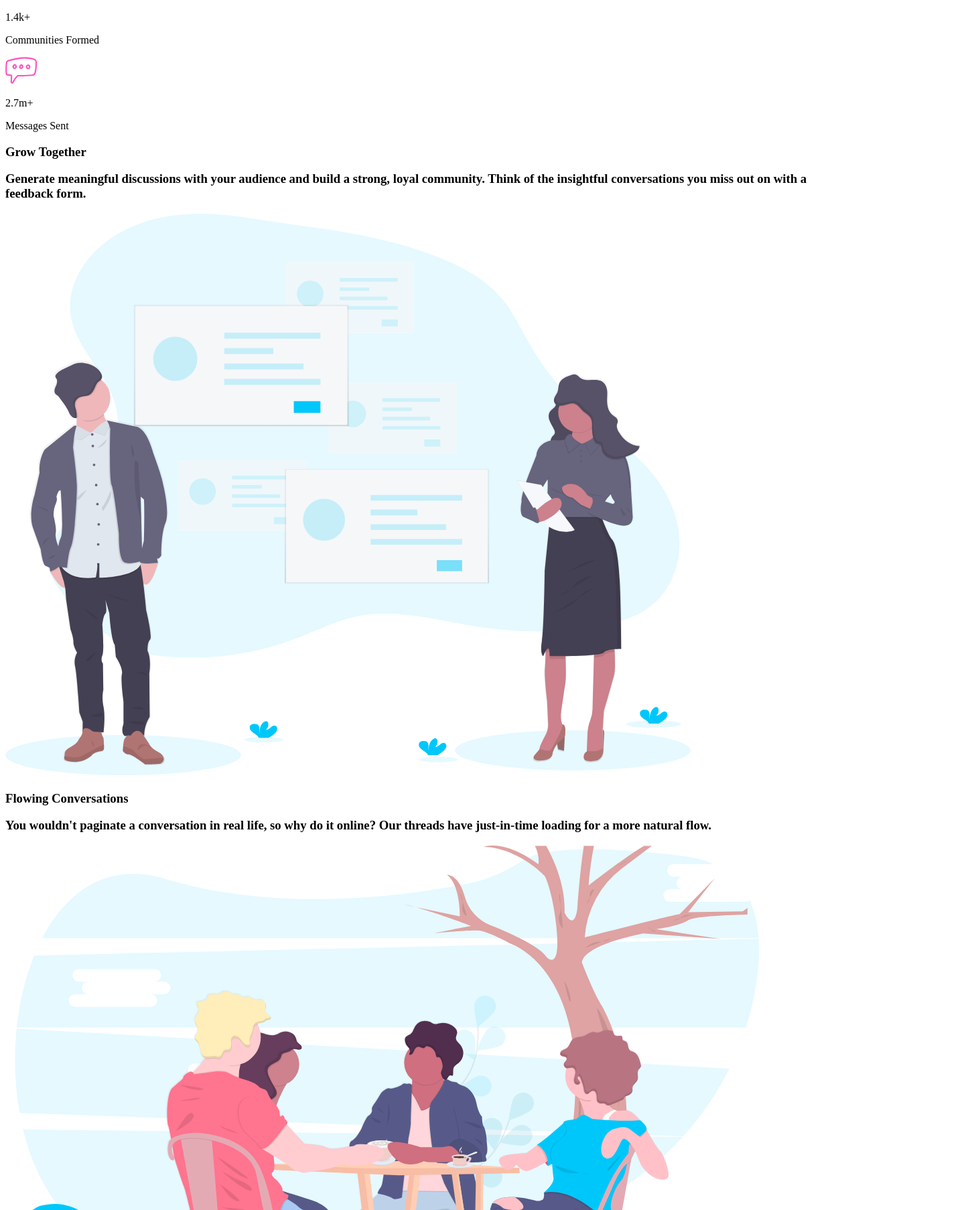
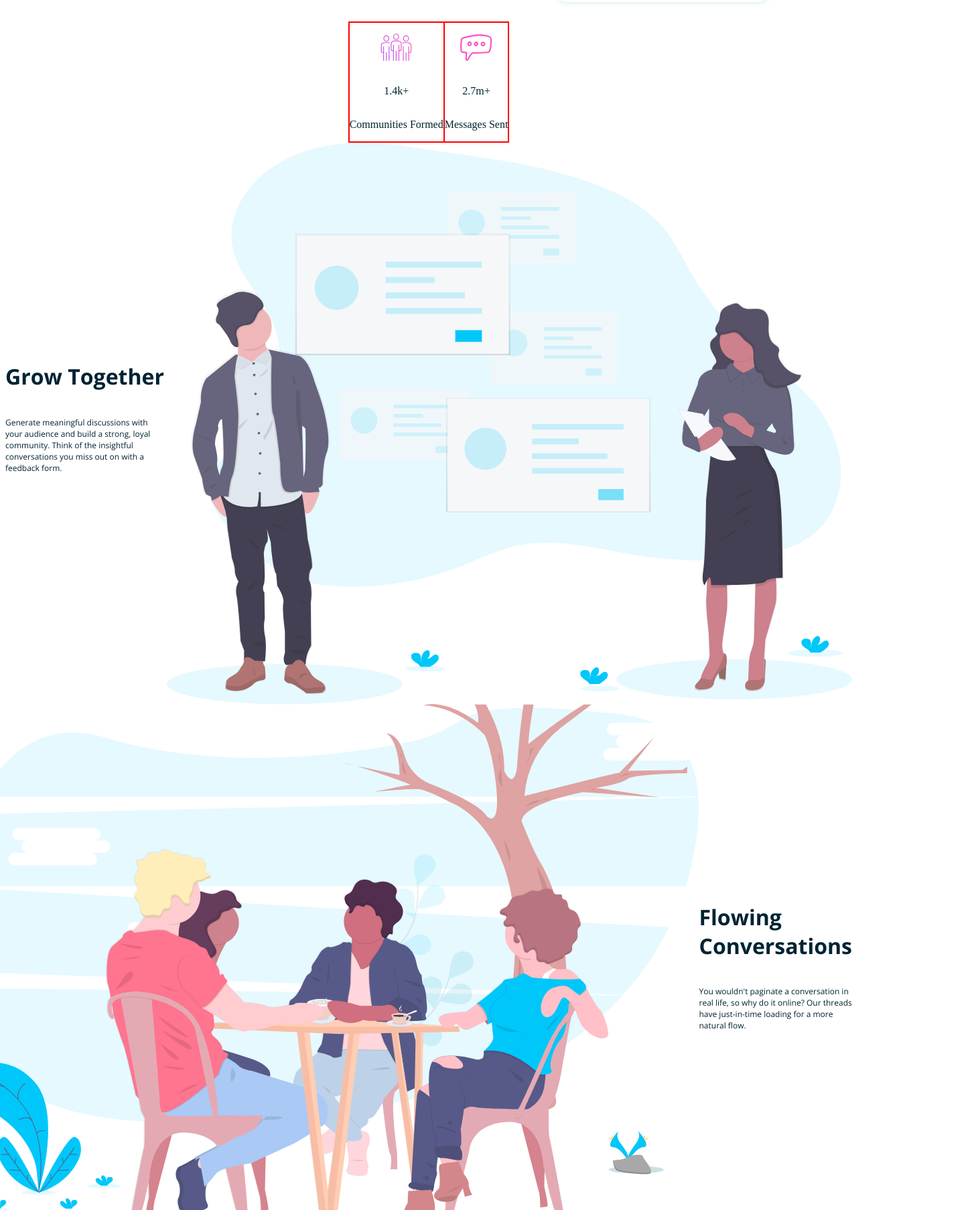
Before and after one commit to Ryuuket/frontend-mentor, a plain HTML site: page huddle-landing-page-with-curved-sections-master/index.html in a window 1280 px wide. Shown: the part 994-2800 px from the top of the page at 67% size, 1448 px wide, since content can reach past the window. Drawn offline with Linux system fonts and the light colour scheme.

Commit message:
Restructuration du fichier html, création du fichier CSS et mise en place de la plupart des flexboxs. Non terminé.

```diff
--- /dev/null
+++ b/huddle-landing-page-with-curved-sections-master/index.css
@@ -0,0 +1,19 @@
+@font-face {
+    font-family: 'OpenSans-Regular';
+    src: url('fonts/OpenSans-Regular.ttf') format('truetype');
+}
+
+@font-face {
+    font-family: 'OpenSans-SemiBold';
+    src: url('fonts/OpenSans-SemiBold.ttf') format('truetype');
+}
+
+@font-face {
+    font-family: 'OpenSans-Bold';
+    src: url('fonts/OpenSans-Bold.ttf') format('truetype');
+}
+
+@font-face {
+    font-family: 'Poppins';
+    src: url('fonts/Poppins-Bold.ttf') format('truetype');
+}
--- a/huddle-landing-page-with-curved-sections-master/index.html
+++ b/huddle-landing-page-with-curved-sections-master/index.html
@@ -6,6 +6,7 @@
 
   <link rel="icon" type="image/png" sizes="32x32" href="./images/favicon-32x32.png">
   <link rel="stylesheet" href="style.css">
+  <link rel="stylesheet" href="index.css">
 
   <title>Frontend Mentor | Huddle landing page with curved sections</title>
 
@@ -16,66 +17,88 @@
   </style>
 </head>
 <body>
-  <section id="header">
+  <header>
     <img class="logo" src="images/logo.svg" alt="Image du logo Huddle, une bulle avec des points de suspension suivie du nom Huddle."/>
     <input type="button" value="Try it Free"/>
-  </section>
+  </header>
 
-  <section id="intro">
-    <h2>Build The Community Your Fans Will Love</h2>
+  <aside>
+    <h1>Build The Community Your Fans Will Love</h1>
 
     <p class="intro">Huddle re-imagines the way we build communities. You have a voice, but so does
     your audience. Create connections with your users as you engage in genuine discussion.</p>
 
-    <input type="button" value="Get Started For Free"/>
+    <button class="menuButton" type="button" value="start">Get Started For Free</button>
 
     <p><img class="mockup" src="images/screen-mockups.svg" alt="Une image du rendu visuel du site. Il y a une page avec un bandeau en haut, cercles accompagnés de lignes de texte, et d'une autre page déployée avec un autre bandeau, 8 cercles et zones de texte. Dans les bandeaux, il y a une barre de recherche à gauche et trois barres horizontales à droite, invitant à développer un menu contenant les paramètres de l'application par exemple."></p>
-
+    <section class="values">
+      <section class="value">
         <p><img class="icon" src="images/icon-communities.svg" alt="Icône de trois personnes se tiennent côte à côte."/></p>
-    <p class="valorizing">1.4k+</p>
-    <p class="valDesc">Communities Formed</p>
-
-    <p><img class="icon" src="images/icon-messages.svg" alt="Icône d'une bulle contenant des points de suspension."/></p>
-    <p class="valorizing">2.7m+</p>
-    <p class="valDesc">Messages Sent</p>
+        <p>1.4k+</p>
+        <p>Communities Formed</p>
       </section>
 
-  <section id="speech">
-    <h3>Grow Together<h3>
-    <p class="args">Generate meaningful discussions with your audience and build a strong, loyal community.
-    Think of the insightful conversations you miss out on with a feedback form.</p>
-    <img class="args" src="images/illustration-grow-together.svg" alt="Un homme et une femme discutent ensemble. Des messages de l'application sont entre eux pour l'illustrer. La femme se base sur ses notes manuscrites."/>
+      <section class="value">
+        <p><img class="icon" src="images/icon-messages.svg" alt="Icône d'une bulle contenant des points de suspension."/></p>
+        <p>2.7m+</p>
+        <p>Messages Sent</p>
+      </section>
+    </section>
+  </aside>
 
-    <h3>Flowing Conversations<h3>
-    <p class="args">You wouldn't paginate a conversation in real life, so why do it online? Our threads have
-    just-in-time loading for a more natural flow.</p>
-    <img class="args" src="images/illustration-flowing-conversation.svg" alt="Trois femmes et un homme sont assis, dehors, à une table. Une femme boit un café."/>
-
-    <h3>Your Users<h3>
-    <p class="args">It takes no time at all to integrate Huddle with your app's authentication solution. This means,
-    once signed in to your app, your users can start chatting immediately.</p>
-    <img class="args" src="images/illustration-your-users.svg" alt="Une femme et deux hommes se trouvent devant une bulle de message, et entre eux se trouvent trois cercles blancs dans le vide."/>
-
-    <h2>Ready To Build Your Community<h2>
-    <input type="button" value="Get Started For Free"/>
+  <main>
+    <section class="oddArg">
+      <section class="text">
+        <h2>Grow Together</h2>
+        <p class="details">Generate meaningful discussions with your audience and build a strong, loyal community.
+        Think of the insightful conversations you miss out on with a feedback form.<p>
+      </section>
+      <img src="images/illustration-grow-together.svg" alt="Deux personnes discutent ensemble. Des messages de l'application sont entre elles pour l'illustrer. La femme se base sur ses notes manuscrites."/>
     </section>
 
-  <img class="foot" src="images/bg-footer-top-desktop.svg" alt="Vague de changement de couleur uniquement pour le design.">
-  <section id="footer">
+    <section class="evenArg">
+      <section class="text">
+        <h2>Flowing Conversations</h2>
+        <p class="details">You wouldn't paginate a conversation in real life, so why do it online? Our threads have
+        just-in-time loading for a more natural flow.<p>
+      </section>
+      <img src="images/illustration-flowing-conversation.svg" alt="quamtre personnes sont assises, dehors, à une table. Une femme boit un café."/>
+    </section>
+
+    <section class="oddArg">
+      <section class="text">
+      <h2>Your Users</h2>
+        <p class="details">It takes no time at all to integrate Huddle with your app's authentication solution. This means,
+        once signed in to your app, your users can start chatting immediately.<p>
+      </section>
+      <img src="images/illustration-your-users.svg" alt="Trois personnes se trouvent devant une bulle de message, et entre elles se trouvent trois cercles blancs dans le vide."/>
+    </section>
+
+    <h1>Ready To Build Your Community</h1>
+    <button class="mainButton" type="button" value="start">Get Started For Free</button>
+  </main>
+  <section>
+    <img src="images/bg-footer-top-desktop.svg" alt="Vague de changement de couleur uniquement pour le design.">
+  </section>
+  <footer>
+    <section class="infos">
+      <section>
         <p><img class="logo" src="images/logo.svg" alt="Image du logo Huddle, une bulle avec des points de suspension suivie du nom Huddle."/></p>
         <p class="infos">Lorem ipsum dolor sit amet, consectetur adipiscing elit. Mauris nulla quam, hendrerit lacinia
         vestibulum a, ultrices quis sem.</p>
 
         <p class="infos"><img class="icon" src="images/icon-phone.svg" alt="Icône d'un téléphone."/>Phone: +1-543-123-4567</p>
         <p class="infos"><img class="icon" src="images/icon-email.svg" alt="Icône d'une lettre ou d'un email."/>example@huddle.com</p>
+      </section>
 
-    <h4>Newsletter<h4>
+      <section>
+        <h3>Newsletter</h3>
         <p class="infos">To receive tips on how to grow your community, sign up to our weekly newsletter. We’ll never
         send you spam or pass on your email address.</p>
 
-    <input type="button" value="Subscribe">
+        <button class="mainButton" type="button" value="subscribe">Subscribe</button>
       </section>
-  <footer>
+    </section>
     <p class="attribution">
       Challenge by <a href="https://www.frontendmentor.io?ref=challenge" target="_blank">Frontend Mentor</a>.
       Coded by <a href="#">Axel</a>.
--- a/huddle-landing-page-with-curved-sections-master/style.css
+++ b/huddle-landing-page-with-curved-sections-master/style.css
@@ -0,0 +1,105 @@
+body {
+    display: flex;
+    color:#002332;
+    flex-direction: column;
+}
+
+header {
+    display: flex;
+    flex-direction: row;
+    justify-content: space-between;
+}
+
+aside {
+    display: flex;
+    flex-direction: column;
+    align-items: center;
+    border: #f00 1px;
+}
+
+aside section.values {
+    display: flex;
+    flex-direction: row;
+    justify-content: center;
+    border: #f00 1px solid;
+}
+
+aside section.value {
+    display: flex;
+    flex-direction: column;
+    justify-content: space-around;
+    align-items: center;
+    border: #f00 1px solid;
+}
+
+main {
+    display: flex;
+    flex-direction: column;
+}
+
+main section {
+    display: flex;
+}
+
+main section.oddArg {
+    flex-direction: row;
+}
+
+main section.evenArg {
+    flex-direction: row-reverse;
+}
+
+main section.text {
+    flex-direction: column;
+    justify-content: center;
+}
+
+footer section.infos {
+    display: flex;
+    flex-direction: row;
+    justify-content: space-around;
+}
+
+footer section.infos section {
+    display: flex;
+    flex-direction: column;
+    align-items: baseline;
+}
+
+h1 {
+    font-size: 34px;
+    font-family: 'Poppins';
+}
+
+h2 {
+    font-size: 32px;
+    font-family: 'OpenSans-Bold';
+}
+
+p.intro {
+    font-size: 16px;
+    font-family: 'OpenSans-SemiBold';
+}
+
+p.details {
+    font-size: 12px;
+    font-family: 'OpenSans-Regular';
+}
+
+footer {
+    color: #fff;
+    margin-top: -4vh;
+    background-color: #00252e;
+    /*border: #f00 3px solid;*/
+}
+
+section {
+    margin: 0;
+    /*border: #f00 3px solid;*/
+}
+
+section img {
+    margin: 0;
+    width: 100%;
+    /* border: #f00 3px solid; */
+}
```
Also changed, not shown: huddle-landing-page-with-curved-sections-master/fonts/OpenSans-Bold.ttf (added), huddle-landing-page-with-curved-sections-master/fonts/OpenSans-Regular.ttf (added), huddle-landing-page-with-curved-sections-master/fonts/OpenSans-SemiBold.ttf (added), huddle-landing-page-with-curved-sections-master/fonts/Poppins-Bold.ttf (added). Lines whose indentation alone changed are shown as unchanged.
